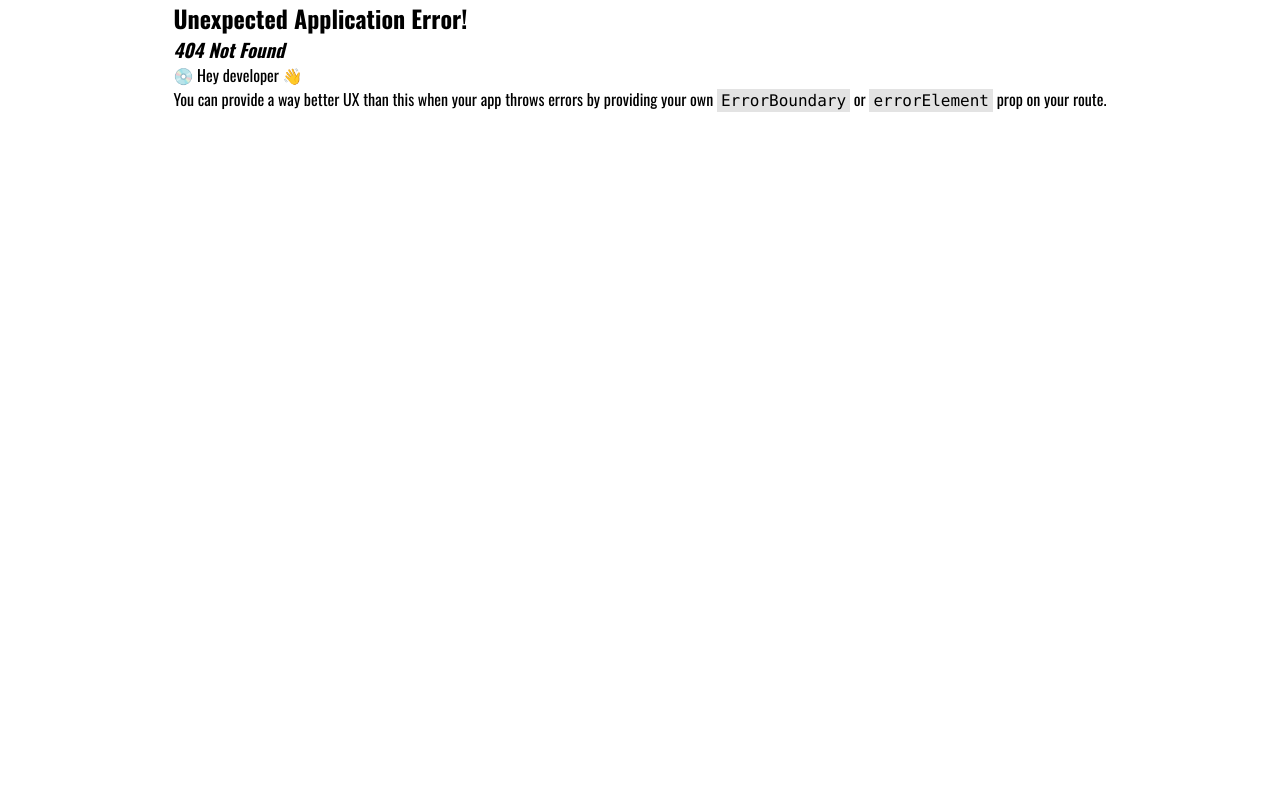
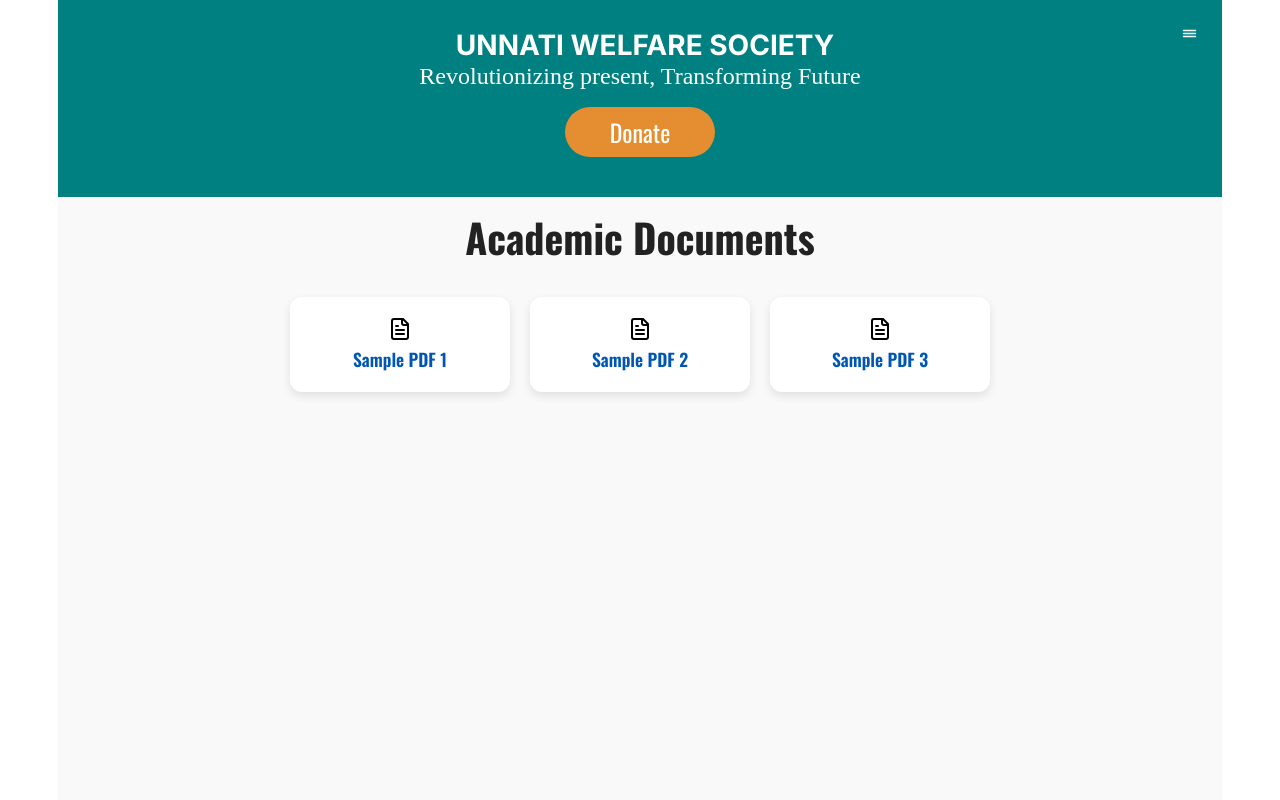
Before and after one commit to Web-Dev-Teams/Website.V2, a React (Create React App) app in the folder client/: page /resources in a window 1280 px wide. Before the commit this address had no page. Shown: the top 800 px of the page. Built offline with nearby package versions, Linux system fonts and the light colour scheme; the HTML template or start-up script is replaced by a standard one; a web font is replaced by a local one.

Commit message:
documents page updated

```diff
--- a/client/package.json
+++ b/client/package.json
@@ -5,6 +5,7 @@
   "dependencies": {
     "@emailjs/browser": "^4.4.1",
     "cra-template": "1.2.0",
+    "lucide-react": "^0.534.0",
     "react": "^19.0.0",
     "react-dom": "^19.0.0",
     "react-icons": "^5.5.0",
--- a/client/src/App.js
+++ b/client/src/App.js
@@ -13,6 +13,7 @@ import FaqPage from './pages/ContactUs/FaqPage';
 import Volunteers from './pages/Volunteers/Volunteers';
 import { AboutUs } from './pages/About-us/AboutUs';
 import Gallery from './pages/Media/Media';
+import { Resources } from './pages/Resources/Resources';
 
 
 function App() {
@@ -68,6 +69,10 @@ function App() {
       {
         path:'/media',
         element:<Gallery/>
+      } ,
+      {
+        path:'/resources',
+        element:<Resources/>
       }
     ]
   );
--- /dev/null
+++ b/client/src/pages/Resources/Resources.css
@@ -0,0 +1,45 @@
+.box-1 {
+  padding: 40px;
+  background-color: #f9f9f9;
+  min-height: 80vh;
+}
+
+.box-1 h1 {
+  font-size: 2.5rem;
+  margin-bottom: 30px;
+  color: #222;
+  text-align: center;
+}
+
+
+.pdf-container {
+  display: flex;
+  flex-wrap: wrap;
+  gap: 20px;
+  justify-content: center;
+}
+
+
+.pdf-card {
+  background-color: white;
+  padding: 20px;
+  border-radius: 12px;
+  box-shadow: 0 4px 10px rgba(0, 0, 0, 0.1);
+  width: 220px;
+  text-align: center;
+  transition: transform 0.2s ease, box-shadow 0.2s ease;
+  cursor: pointer;
+}
+
+.pdf-card:hover {
+  transform: translateY(-5px);
+  box-shadow: 0 6px 14px rgba(0, 0, 0, 0.2);
+}
+
+.pdf-card a {
+  text-decoration: none;
+  color: #0056b3;
+  font-weight: 600;
+  font-size: 1.1rem;
+  display: block;
+}
--- /dev/null
+++ b/client/src/pages/Resources/Resources.jsx
@@ -0,0 +1,40 @@
+import React from 'react';
+import Header from '../../components/Header/Header';
+import Footer from '../../components/Footer/Footer';
+import './Resources.css';
+import { FileText } from 'lucide-react';
+export const Resources = () => {
+  return (
+    <>
+      <Header />
+      <div className='box-1'>
+        <div>
+          <h1>Academic Documents</h1>
+        </div>
+
+        <div className='pdf-container'>
+          <div className="pdf-card">
+             <FileText/>
+            <a href="/pdfs/sample1.pdf" target="_blank" rel="noopener noreferrer">
+
+              Sample PDF 1
+            </a>
+          </div>
+          <div className="pdf-card">
+               <FileText/>
+            <a href="/pdfs/sample2.pdf" target="_blank" rel="noopener noreferrer">
+              Sample PDF 2
+            </a>
+          </div>
+          <div className="pdf-card">
+               <FileText/>
+            <a href="/pdfs/sample3.pdf" target="_blank" rel="noopener noreferrer">
+              Sample PDF 3
+            </a>
+          </div>
+        </div>
+      </div>
+      <Footer />
+    </>
+  );
+};
```
Also changed, not shown: 1 other file (tests, documents, lock files or other folders).
